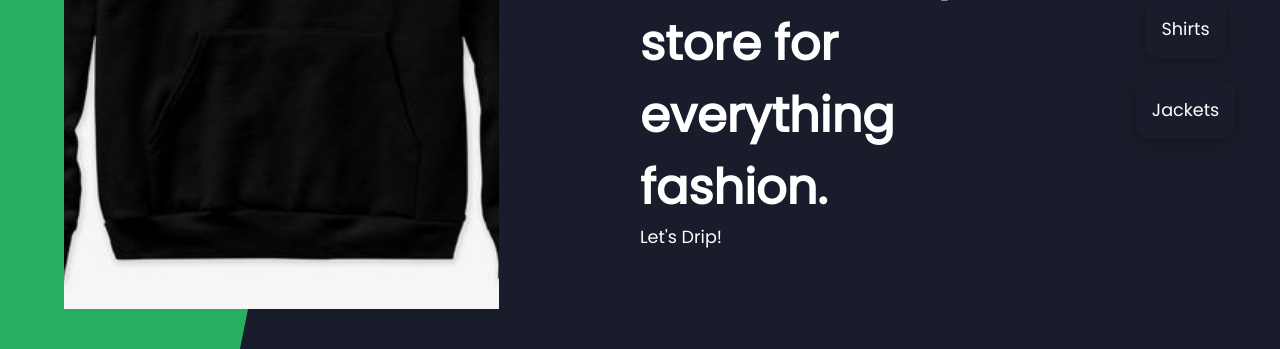
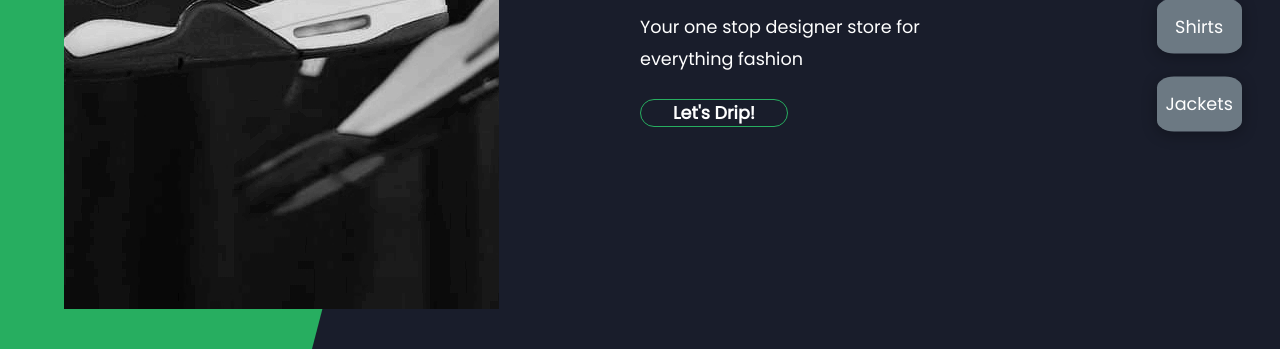
Before and after one commit to Bit-Bytes-Bits/Little-Right-Collection-Manager, a plain HTML site: page index.html in a window 1280 px wide. Shown: the part 451-800 px from the top of the page. Drawn offline with Linux system fonts and the light colour scheme.

Commit message:
modified html, css, js to show transition sections and style to button

```diff
--- a/assets/styles/style.css
+++ b/assets/styles/style.css
@@ -8,16 +8,16 @@
 
 :root {
   --color-primary: #191d2b;
-  --color-secondary: #27ae60;
-  --color-white: #ffffff;
+  --color-secondary: #27AE60;
+  --color-white: #FFFFFF;
   --color-black: #000;
   --color-grey0: #f8f8f8;
   --color-grey1: #dbe1e8;
   --color-grey2: #b2becd;
   --color-grey3: #6c7983;
-  --color-grey4: #454e56;
-  --transition: all 0.4s ease-in-out;
-  --box-shadow-1: 0 3px 15px rgba(0, 0, 0, 0.3);
+  --br-sm-2: 14px;
+  --transition: all .4s ease-in-out;
+  --box-shadow-1: 0 3px 15px rgba(0,0,0,.3);
 }
 
 body {
@@ -84,7 +84,23 @@ section {
 .active {
   display: block;
   -webkit-animation: scaleAnim 1s ease-in-out;
-  animation: scaleAnim 1s ease-in-out;
+          animation: scaleAnim 1s ease-in-out;
+}
+@-webkit-keyframes scaleAnim {
+  0% {
+    transform: translateY(-100%) scaleY(0);
+  }
+  100% {
+    transform: translateY(0) scaleY(1);
+  }
+}
+@keyframes scaleAnim {
+  0% {
+    transform: translateY(-100%) scaleY(0);
+  }
+  100% {
+    transform: translateY(0) scaleY(1);
+  }
 }
 
 .controls {
@@ -97,16 +113,19 @@ section {
   transform: translateY(-50%);
   align-items: center;
   justify-content: center;
-  /* transform: translateY(-50%); */
+  transform: translateY(-50%);
 }
-
 .controls .active-btn {
   background-color: var(--color-secondary) !important;
   transform: var(--transition);
 }
+
 .controls .control {
   padding: 1rem;
   cursor: pointer;
+  background-color: var(--color-grey3);
+  width: 85px;
+  height: 55px;
   border-radius: 20%;
   display: flex;
   justify-content: center;
@@ -127,17 +146,16 @@ section {
 }
 .header-content .left-header .h-shape {
   transition: var(--transition);
-  width: 50%;
+  width: 65%;
   height: 100%;
   background-color: var(--color-secondary);
   position: absolute;
   left: 0;
   top: 0;
-  z-index: -1; /*send to back*/
+  z-index: -1;
   -webkit-clip-path: polygon(75% 0%, 100% 50%, 75% 100%, 0% 100%, 0 56%, 0% 0%);
-  clip-path: polygon(75% 0%, 100% 50%, 75% 100%, 0% 100%, 0 56%, 0% 0%);
+          clip-path: polygon(75% 0%, 100% 50%, 75% 100%, 0% 100%, 0 56%, 0% 0%);
 }
-
 .header-content .left-header .image {
   border-radius: var(--br-sm-2);
   width: 68%;
@@ -150,7 +168,7 @@ section {
   width: 100%;
   height: 100%;
   -o-object-fit: cover;
-  object-fit: cover;
+     object-fit: cover;
   transition: var(--transition);
   filter: grayscale(100%);
 }
@@ -169,3 +187,43 @@ section {
 .header-content .right-header .name span {
   color: var(--color-secondary);
 }
+.header-content .right-header p {
+  margin: 1.5rem 0;
+  line-height: 2rem;
+}
+
+.btn-container {
+  display: flex;
+  align-self: flex-start;
+}
+
+.main-btn {
+  border-radius: 30px;
+  color: inherit;
+  font-weight: 600;
+  position: relative;
+  border: 1px solid var(--color-secondary);
+  display: flex;
+  align-self: flex-start;
+  align-items: center;
+  overflow: hidden;
+}
+.main-btn .btn-text {
+  padding: 0 2rem;
+}
+
+.main-btn::before {
+  content: "";
+  position: absolute;
+  top: 0;
+  right: 0;
+  transform: translateX(100%);
+  transition: var(--transition);
+  z-index: -1;
+}
+.main-btn:hover::before {
+  width: 100%;
+  height: 100%;
+  background-color: var(--color-secondary);
+  transform: translateX(0);
+}
--- a/index.html
+++ b/index.html
@@ -1,40 +1,52 @@
 <!DOCTYPE html>
 <html lang="en">
+
 <head>
     <meta charset="UTF-8" />
     <meta http-equiv="X-UA-Compatible" content="IE=edge" />
     <meta name="viewport" content="width=device-width, initial-scale=1.0" />
+    <link rel="stylesheet" href="./assets/styles/style.css" />
     <title>Designer Store</title>
-    <link rel="stylesheet" href="./assets/styles/style.css" />
 </head>
-  <body>
+
+<body class="main-content">
     <header class="section sec1 header active" id="home">
+        <!-- <i class="fab fa-instagram"></i>/ -->
         <div class="header-content">
             <div class="left-header">
-          <div class="h-shape"></div>
+                <div class="h-shape">
+
+                </div>
                 <div class="image">
-            <img src="./assets/images/hoods/13.jpg" alt="" />
+                    <img src="./assets/images/sneakers/bumbleBeeJs.jpg" alt="">
                 </div>
             </div>
             <div class="right-header">
                 <h1 class="name">
-            Hello and welcome to <span>Little right Collection.</span>
-            Your one stop store for everything fashion.
+                    Welcome to <span>Little Right Collection</span>
                 </h1>
+                <p>Your one stop designer store for everything fashion</p>
                 <div class="btn-container">
                     <a href="" class="main-btn">
                         <span class="btn-text">Let's Drip!</span>
-              <span class="btn-icon"><i class="fas fa-download"></i></span>
                     </a>
                 </div>
             </div>
         </div>
     </header>
     <main>
-      <section class="section sec2 about" id="hoodies"></section>
-      <section class="section sec3 porfolio" id="sneakers"></section>
-      <section class="section sec4 blogs" id="shirts"></section>
-      <section class="section sec5 contact" id="jackets"></section>
+      <section class="section sec2 about" id="hoodies">
+        k
+      </section>
+      <section class="section sec3 porfolio" id="sneakers">
+        l
+      </section>
+      <section class="section sec4 blogs" id="shirts">
+        m
+      </section>
+      <section class="section sec5 contact" id="jackets">
+        n
+      </section>
     </main>
 
     <div class="controls">
@@ -44,6 +56,7 @@
       <div class="control control-4" data-id="shirts">Shirts</div>
       <div class="control control-5" data-id="jackets">Jackets</div>
     </div>
+</body>
 <script src="./assets/js/app.js"></script>
-  </body>
+
 </html>
```
Also changed, not shown: assets/js/app.js (+27 -25 lines). Lines whose indentation alone changed are shown as unchanged.
